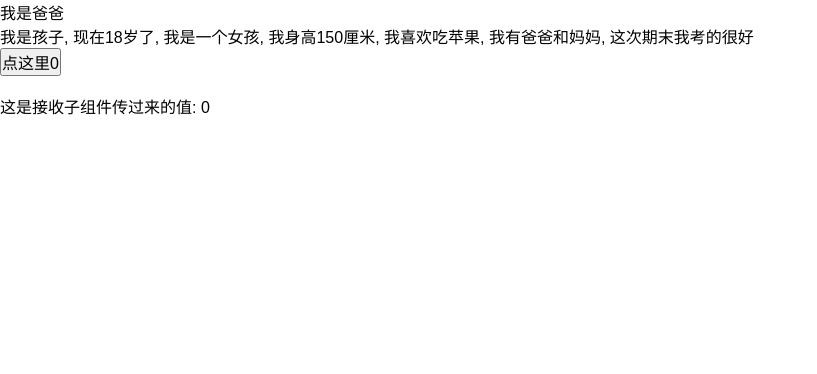
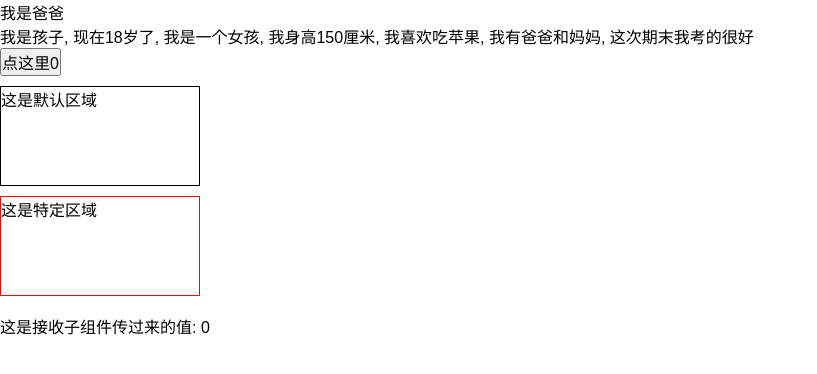
Before and after one commit to shenxianhui/hmm-admin, a Vue app: page /parent in a window 1280 px wide. Shown: the top 374 px of the page, without its empty margins (0-817 px from the left). Built offline with nearby package versions, Linux system fonts and the light colour scheme.

Commit message:
feat: 练习父子组件传值

```diff
--- a/src/components/children.vue
+++ b/src/components/children.vue
@@ -3,7 +3,7 @@
  * @Author: shenxh
  * @Date: 2022-11-24 21:27:03
  * @LastEditors: shenxh
- * @LastEditTime: 2022-11-24 22:35:43
+ * @LastEditTime: 2022-11-24 22:51:51
 -->
 
 <template>
@@ -14,6 +14,15 @@
 
     <br />
     <button @click="handleButton()">点这里{{ childrenNum }}</button>
+
+    <div class="children-box1">
+      <!-- 插槽 -->
+      <slot></slot>
+    </div>
+    <div class="children-box2">
+      <!-- 具名插槽 -->
+      <slot name="box"></slot>
+    </div>
   </div>
 </template>
 
@@ -66,4 +75,19 @@ export default {
 }
 </script>
 
-<style lang="scss" scoped></style>
+<style lang="scss" scoped>
+.children {
+  .children-box1 {
+    width: 200px;
+    height: 100px;
+    margin-top: 10px;
+    border: 1px solid #000;
+  }
+  .children-box2 {
+    width: 200px;
+    height: 100px;
+    margin-top: 10px;
+    border: 1px solid #f00;
+  }
+}
+</style>
--- a/src/views/parent.vue
+++ b/src/views/parent.vue
@@ -3,7 +3,7 @@
  * @Author: shenxh
  * @Date: 2022-11-24 21:23:56
  * @LastEditors: shenxh
- * @LastEditTime: 2022-11-24 22:39:29
+ * @LastEditTime: 2022-11-24 22:55:00
 -->
 
 <template>
@@ -18,7 +18,19 @@
       :family="family"
       test
       @handle-button="getChildrenData"
-    ></MyChildren>
+    >
+      <!-- 传入默认插槽的内容 -->
+      <div class="content">
+        这是默认区域
+      </div>
+      <!-- 传入具名插槽的内容, 用 "v-slot:插槽名" 来匹配 -->
+      <!-- 缩写: #box -->
+      <template v-slot:box>
+        <div class="content">
+          这是特定区域
+        </div>
+      </template>
+    </MyChildren>
     <br />
     这是接收子组件传过来的值: {{ num }}
   </div>
```
